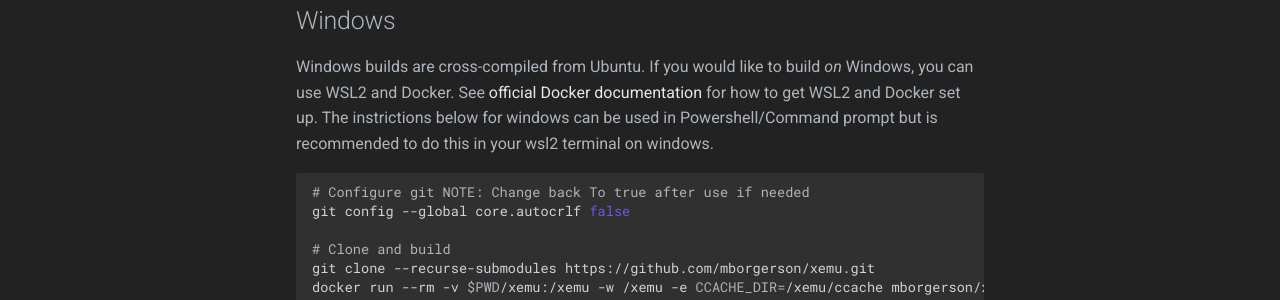
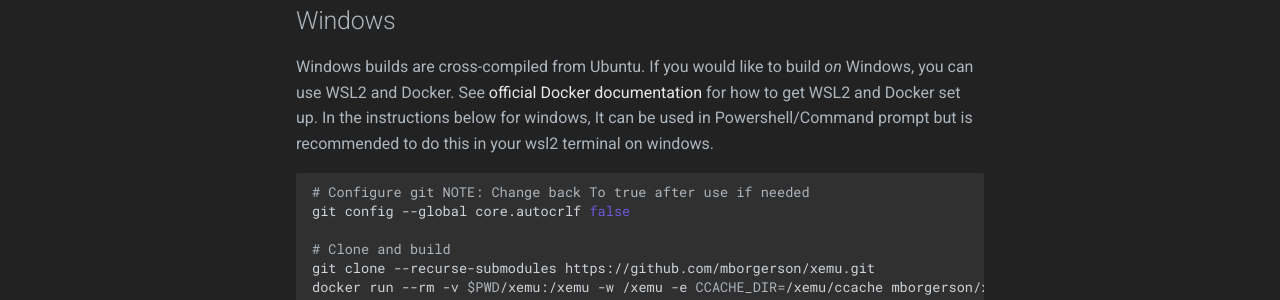
Before and after one commit to xemu-project/xemu-website, an MkDocs documentation site: the page built from docs/docs/building-from-source.md, in a window 1280 px wide and 900 px high. Shown: the part 365-665 px from the top of the window. Built offline with MkDocs 1.6.1 and Material for MkDocs 9.7.7, drawn with Linux system fonts in a browser that asks for light colours.

Commit message:
Fix disclaimer typo's

````diff
--- a/docs/docs/building-from-source.md
+++ b/docs/docs/building-from-source.md
@@ -5,7 +5,7 @@ Users are recommended to use the [pre-built xemu binaries](https://github.com/mb
 ## Windows
 
 Windows builds are cross-compiled from Ubuntu. If you would like to build *on* Windows, you can use WSL2 and Docker. See [official Docker
-documentation](https://docs.docker.com/docker-for-windows/wsl/) for how to get WSL2 and Docker set up. The instrictions below for windows can be used in Powershell/Command prompt but is recommended to do this in your wsl2 terminal on windows.
+documentation](https://docs.docker.com/docker-for-windows/wsl/) for how to get WSL2 and Docker set up. In the instructions below for windows, It can be used in Powershell/Command prompt but is recommended to do this in your wsl2 terminal on windows.
 
 ```bash
 # Configure git NOTE: Change back To true after use if needed
````
